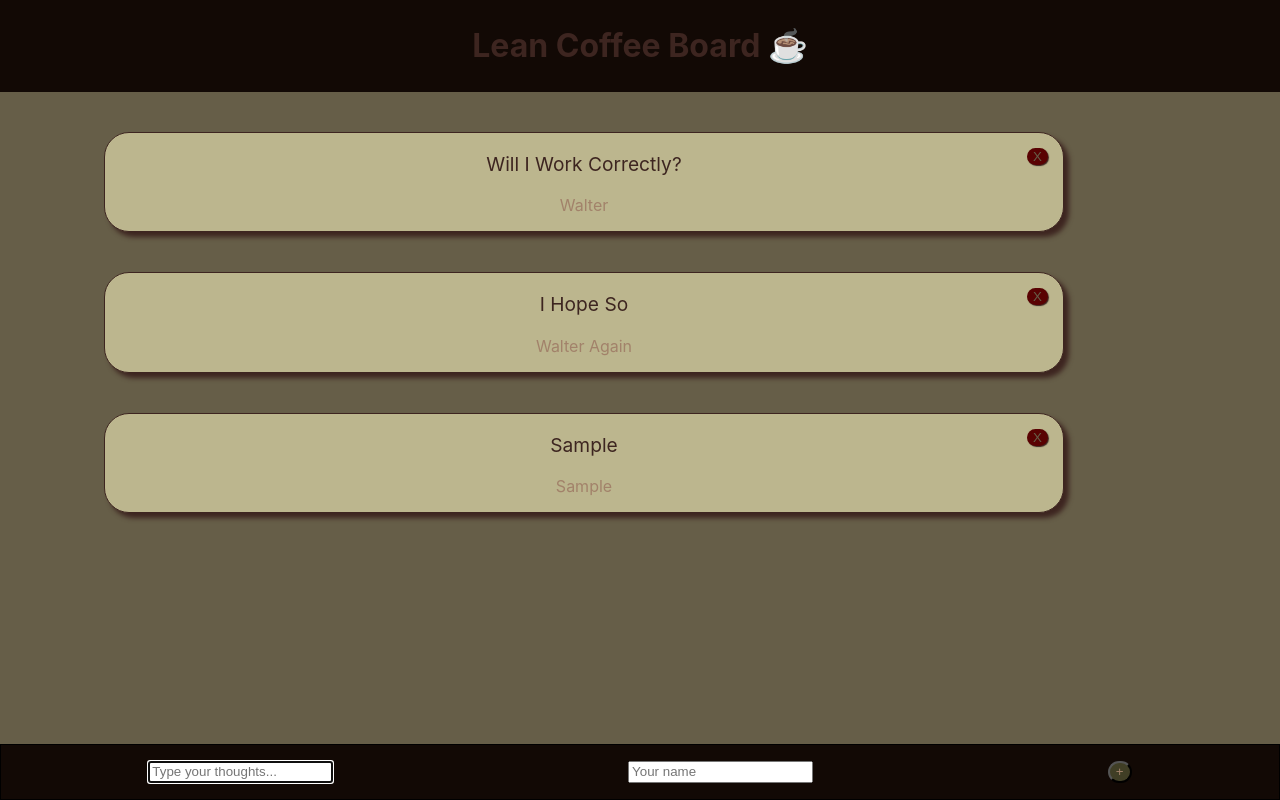
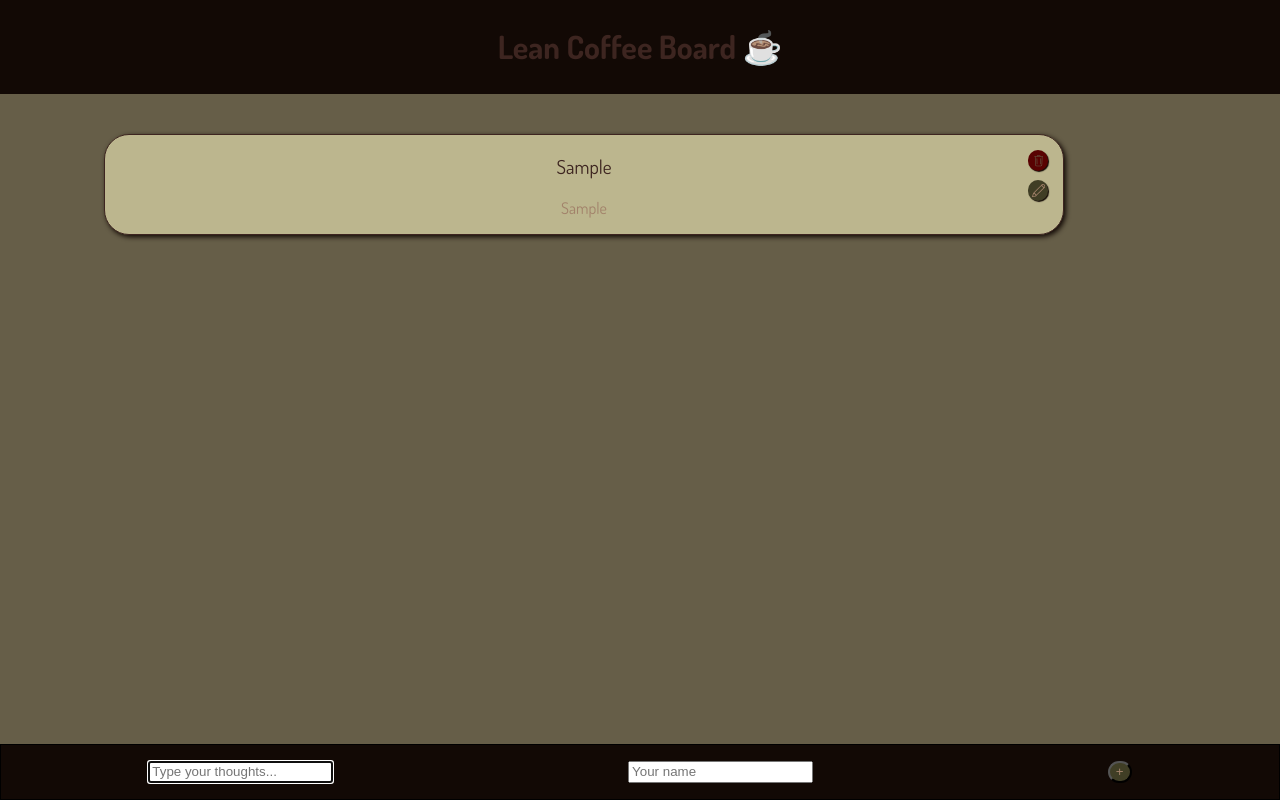
Before and after one commit to WalterRestifo/lean-coffee-board, a Next.js app: page / in a window 1280 px wide. Both pictures are taken after typing "Sample", "Sample" into the empty fields and a click on the button "add new card". Shown: the top 800 px of the page. Built offline with nearby package versions, Linux system fonts and the light colour scheme.

Commit message:
Feature/task4 (#3)
* complete task 4 and add styling

* add new font

* change the position of the edit button

```diff
--- a/components/Card.js
+++ b/components/Card.js
@@ -1,32 +1,90 @@
+import { useState } from "react";
 import styled from "styled-components";
+import { CiTrash } from "react-icons/ci";
+import { SlPencil } from "react-icons/sl";
+import { BiCheck } from "react-icons/bi";
 
-export default function Card({ thought, author, onRemoveListObj }) {
-  const ListObj = {
+export default function Card({
+  thought,
+  author,
+  onRemoveListObj,
+  id,
+  onModifyListObj,
+}) {
+  const [isBeingEdited, setIsBeingEdited] = useState(false);
+
+  const listObj = {
     thought: thought,
     author: author,
+    id: id,
   };
+
+  const modifiedListObj = {
+    thought: "",
+    author: "",
+    id: "",
+  };
+
+  function handleSubmit(e) {
+    e.preventDefault();
+    modifiedListObj.thought = e.target.modifyThoughts.value;
+    modifiedListObj.author = e.target.modifyAuthor.value;
+    modifiedListObj.id = id;
+    onModifyListObj(modifiedListObj);
+    return setIsBeingEdited(false);
+  }
+
+  function handleClick() {
+    return setIsBeingEdited(true);
+  }
+
+  if (isBeingEdited) {
+    return (
+      <StyledLi>
+        <StyledEditForm onSubmit={handleSubmit}>
+          <StyledInput
+            aria-label="Modify your thoughts..."
+            name="modifyThoughts"
+            required
+            placeholder={thought}
+          ></StyledInput>
+          <StyledInput
+            aria-label="Modify your name"
+            name="modifyAuthor"
+            required
+            placeholder={author}
+          ></StyledInput>
+          <StyledSaveButton>
+            <BiCheck />
+          </StyledSaveButton>
+        </StyledEditForm>
+      </StyledLi>
+    );
+  } else {
     return (
       <StyledLi>
         <StyledThoughtP>{thought}</StyledThoughtP>
         <StyledAuthorP>{author}</StyledAuthorP>
-      <StyledButton
+        <StyledRemoveButton
           aria-label="remove card"
-        onClick={() => onRemoveListObj(ListObj)}
+          onClick={() => onRemoveListObj(listObj)}
         >
-        X
-      </StyledButton>
+          <CiTrash />
+        </StyledRemoveButton>
+        <StyledEditButton aria-label="edit card" onClick={handleClick}>
+          <SlPencil />
+        </StyledEditButton>
       </StyledLi>
     );
+  }
 }
 
 const StyledThoughtP = styled.p`
   font-size: larger;
-  text-transform: capitalize;
 `;
 
 const StyledAuthorP = styled.p`
   color: #a2826a;
-  text-transform: capitalize;
 `;
 
 const StyledLi = styled.li`
@@ -42,10 +100,10 @@ const StyledLi = styled.li`
   position: relative;
   background-color: #bcb68e;
   color: #3d2520;
-  box-shadow: 5px 5px 5px;
+  box-shadow: 2px 2px 5px #120905;
 `;
 
-const StyledButton = styled.button`
+const StyledRemoveButton = styled.button`
   border-radius: 25px;
   position: absolute;
   right: 15px;
@@ -54,15 +112,71 @@ const StyledButton = styled.button`
 
   color: #665e48;
   border: none;
-  box-shadow: 1px 1px 1px #3d2520;
+  box-shadow: 1px 1px 1px #120905;
+  padding-top: 4px;
+  padding-left: 4px;
+  padding-right: 3px;
 
   &:hover {
-    box-shadow: 2px 2px 1px #3d2520;
+    box-shadow: 2px 2px 1px #120905;
     top: 14px;
     background-color: #610202;
+    cursor: pointer;
   }
 
   &:active {
     background-color: #730303;
   }
 `;
+
+const StyledEditForm = styled.form`
+  display: flex;
+  flex-direction: column;
+  align-items: center;
+`;
+
+const StyledInput = styled.input`
+  margin-top: 10px;
+`;
+
+const StyledSaveButton = styled.button`
+  margin: 10px;
+  position: relative;
+  border-radius: 25px;
+  border: none;
+  background-color: #403e25;
+  color: #a2826a;
+  padding-top: 4px;
+  padding-left: 4px;
+  padding-right: 3px;
+  box-shadow: 1px 1px 1px #120905;
+
+  &:hover {
+    background-color: #263829;
+    bottom: 1px;
+    box-shadow: 2px 2px 1px #120905;
+    cursor: pointer;
+  }
+`;
+
+const StyledEditButton = styled.button`
+  margin-bottom: 10px;
+  position: absolute;
+  top: 45px;
+  right: 15px;
+  border-radius: 25px;
+  border: none;
+  background-color: #403e25;
+  color: #a2826a;
+  padding-top: 4px;
+  padding-left: 4px;
+  padding-right: 3px;
+  box-shadow: 1px 1px 1px #120905;
+
+  &:hover {
+    background-color: #263829;
+    top: 44px;
+    box-shadow: 2px 2px 1px #120905;
+    cursor: pointer;
+  }
+`;
--- a/components/Form.js
+++ b/components/Form.js
@@ -1,10 +1,12 @@
 import styled from "styled-components";
+import { nanoid } from "nanoid";
 
 export default function Form({ onAddNewListObj }) {
   function handleSubmit(e) {
     const newListObj = {
       thought: e.target.thoughts.value,
       author: e.target.author.value,
+      id: nanoid(),
     };
 
     e.preventDefault();
@@ -56,5 +58,6 @@ const StyledButton = styled.button`
 
   &:hover {
     background-color: #263829;
+    cursor: pointer;
   }
 `;
--- a/package.json
+++ b/package.json
@@ -12,11 +12,14 @@
     "build-storybook": "build-storybook"
   },
   "dependencies": {
+    "@next/font": "^13.0.5",
     "eslint": "8.28.0",
     "eslint-config-next": "13.0.5",
+    "nanoid": "^4.0.0",
     "next": "13.0.5",
     "react": "18.2.0",
     "react-dom": "18.2.0",
+    "react-icons": "^4.7.1",
     "styled-components": "^5.3.6"
   },
   "devDependencies": {
--- a/pages/_app.js
+++ b/pages/_app.js
@@ -1,10 +1,13 @@
 import { GlobalStyle } from "../styles";
+import { Dosis } from "@next/font/google";
+
+const coffeeFont = Dosis({ subsets: ["latin"] });
 
 export default function App({ Component, pageProps }) {
   return (
-    <>
+    <div className={coffeeFont.className}>
       <GlobalStyle />
       <Component {...pageProps} />
-    </>
+    </div>
   );
 }
--- a/pages/index.js
+++ b/pages/index.js
@@ -5,39 +5,39 @@ import Card from "../components/Card";
 import styled from "styled-components";
 
 export default function HomePage() {
-  const [list, setList] = useState([
-    {
-      thought: "will I work correctly?",
-      author: "Walter",
-    },
-    {
-      thought: "I hope so",
-      author: "Walter again",
-    },
-  ]);
+  const [list, setList] = useState([]);
 
   function handleAddNewListObj(newListObj) {
     setList([...list, newListObj]);
   }
 
-  function handleRemoveListObj(ListObj) {
-    const newList = list.filter(({ thought, author }) => {
-      return !(thought === ListObj.thought && author === ListObj.author);
+  function handleRemoveListObj(listObj) {
+    const newList = list.filter(({ thought, author, id }) => {
+      return id !== listObj.id;
     });
     setList(newList);
   }
-  console.log(list);
+
+  function handleModifyListObj(modifiedListObj) {
+    const modifiedList = list.filter(({ thought, author, id }) => {
+      return id !== modifiedListObj.id;
+    });
+    return setList([...modifiedList, modifiedListObj]);
+  }
+
   return (
     <StyledDiv>
       <Header />
       <StyledUl>
-        {list.map(({ thought, author }) => {
+        {list.map(({ thought, author, id }) => {
           return (
             <Card
-              key={thought + author}
+              key={id}
+              id={id}
               thought={thought}
               author={author}
               onRemoveListObj={handleRemoveListObj}
+              onModifyListObj={handleModifyListObj}
             />
           );
         })}
```
Also changed, not shown: 1 other file (tests, documents, lock files or other folders). Lines whose indentation alone changed are shown as unchanged.
